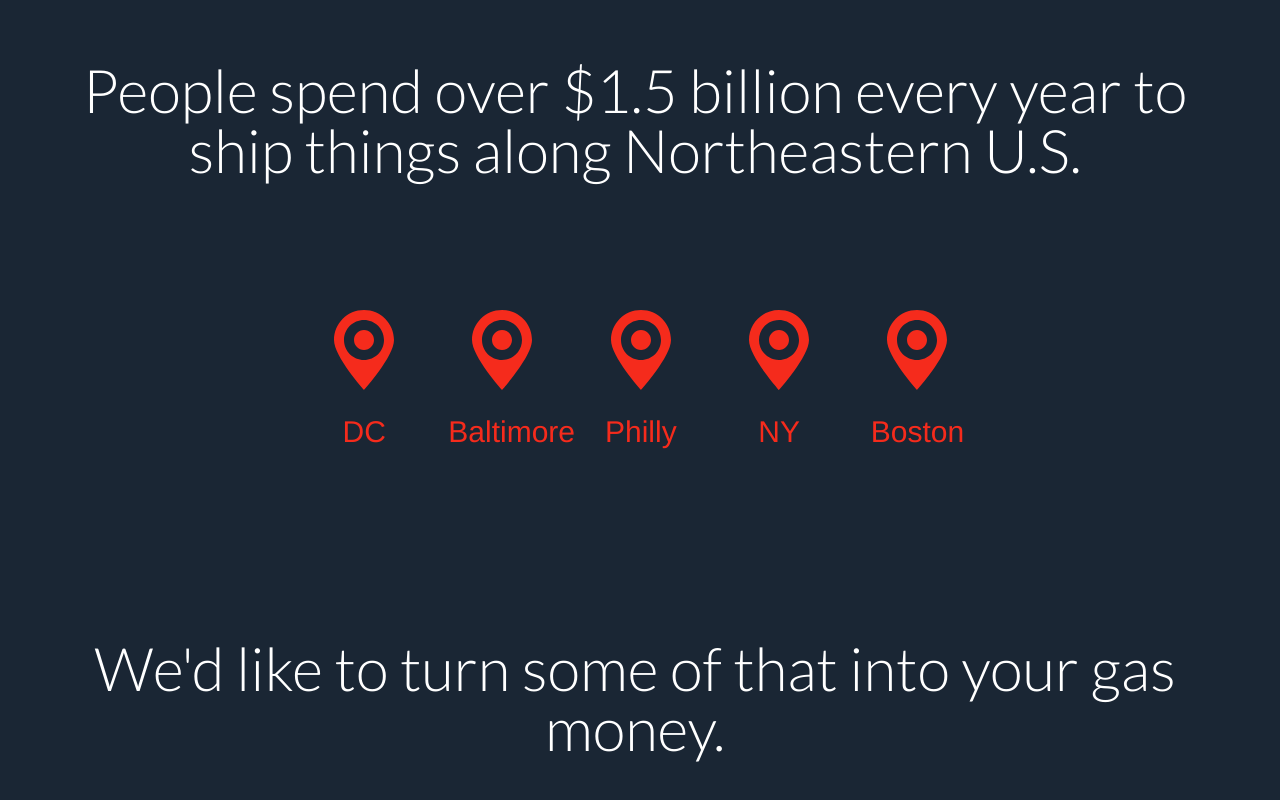
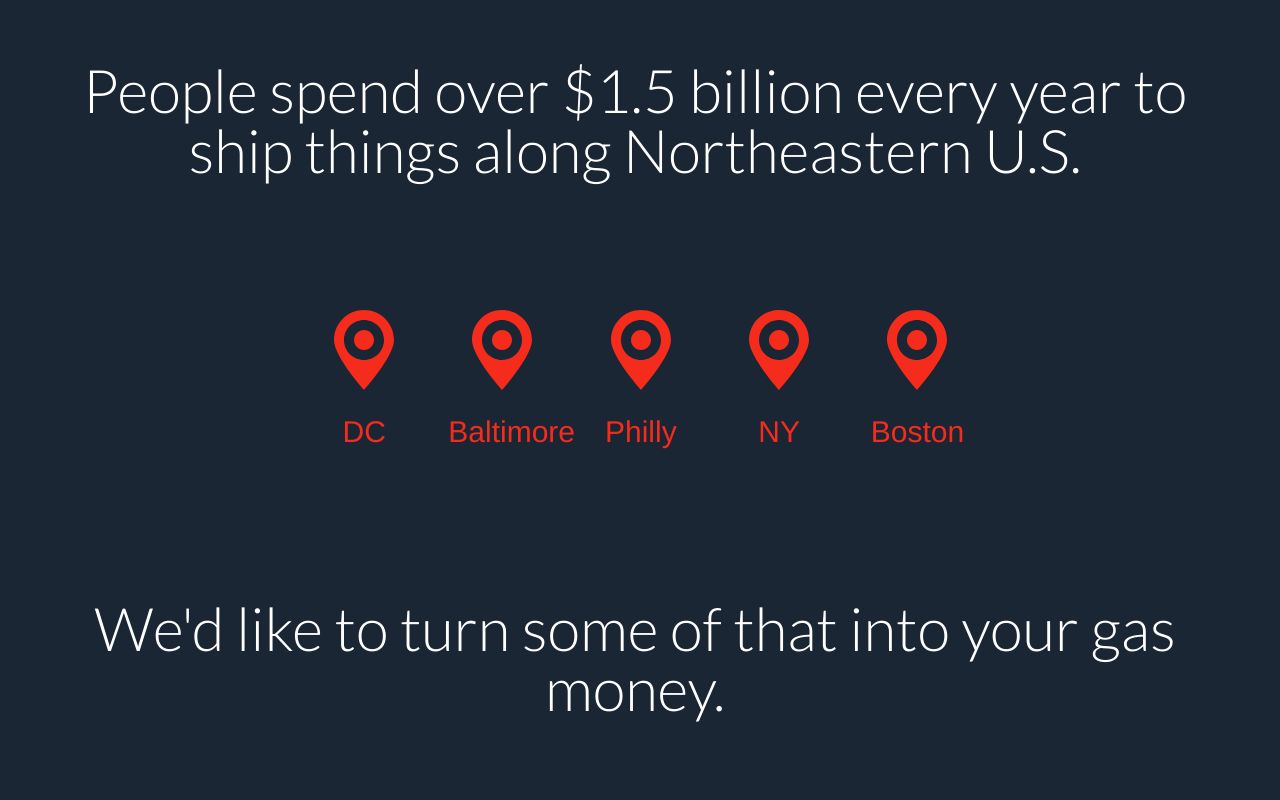
Before and after one commit to pqhwan/realswig, a website: page html/demopage_drivers.html in a window 1280 px wide. Shown: the top 800 px of the page. Drawn offline with Linux system fonts and the light colour scheme; files that its build step writes are made by us from their sources; files whose address does not match are found by name.

Commit message:
margin adjustment2

```diff
--- a/html/demopage_drivers.html
+++ b/html/demopage_drivers.html
@@ -138,7 +138,7 @@
                 padding-left:240px;
                 padding-right:100px;
                 padding-top:15vh;
-                padding-bottom:20vh;
+                padding-bottom:15vh;
             }
             .mbtn{
                 background-color:transparent;
```
